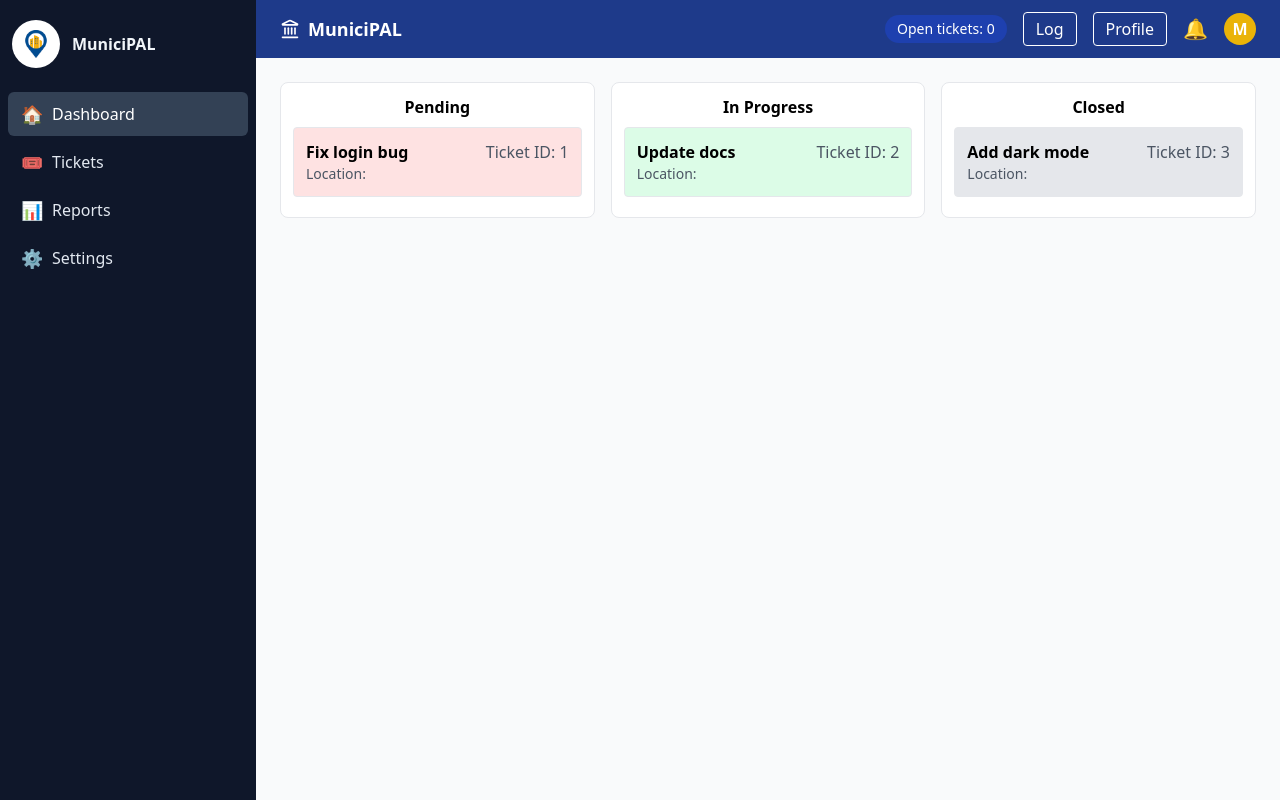
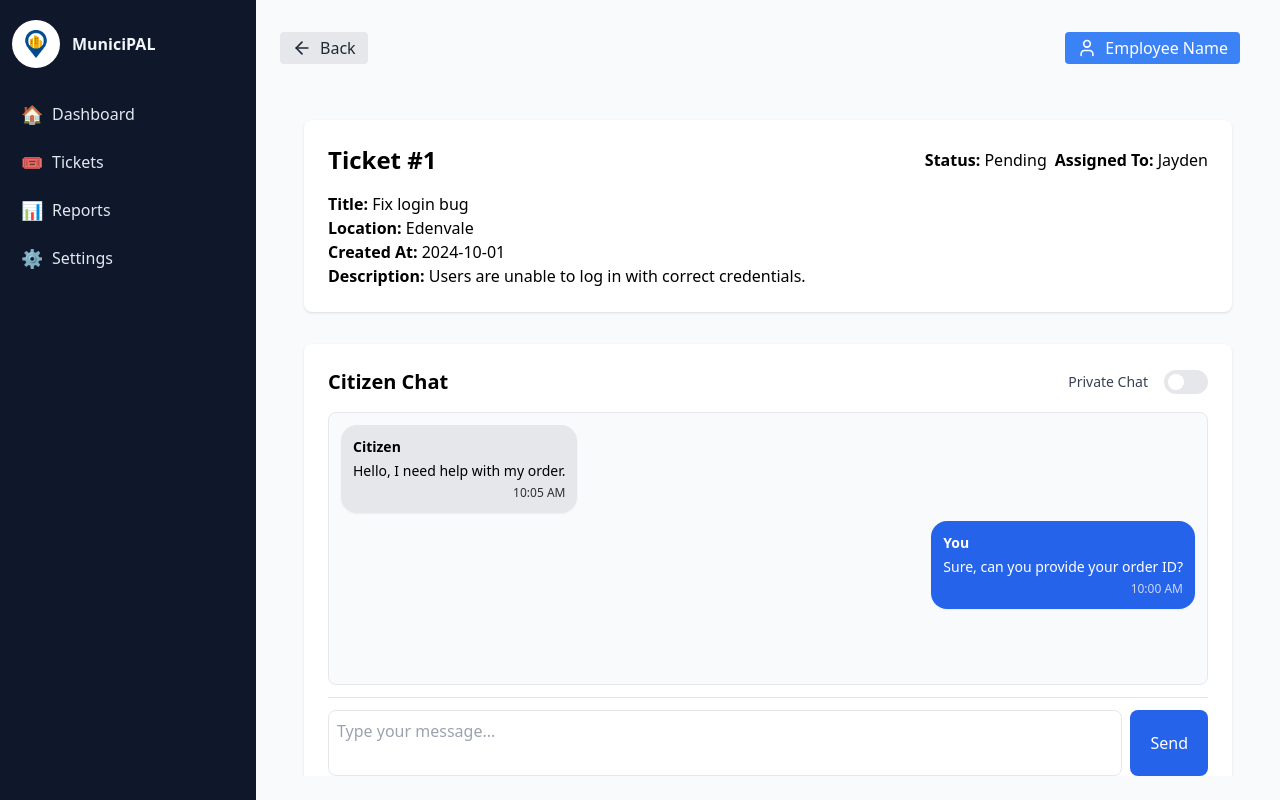
Before and after one commit to MikhaarRamdaw/MuniciPAL-DashboardSite, a React (Vite) app: page /tickets/1 in a window 1280 px wide. Before the commit this address led to /. Built offline with nearby package versions, Linux system fonts and the light colour scheme.

Commit message:
Updated report details page and added chat forum component

```diff
--- a/package.json
+++ b/package.json
@@ -10,6 +10,7 @@
     "preview": "vite preview"
   },
   "dependencies": {
+    "@headlessui/react": "^2.2.9",
     "lucide-react": "^0.544.0",
     "react": "^19.1.1",
     "react-dom": "^19.1.1",
--- a/src/App.jsx
+++ b/src/App.jsx
@@ -2,6 +2,7 @@ import { Routes, Route, Navigate } from "react-router-dom";
 import Dashboard from "./pages/Dashboard";
 import Tickets from "./pages/Tickets";
 import Reports from "./pages/Reports"; // NEW
+import DetailedTickets from "./pages/DetailedTickets";
 
 export default function App() {
   return (
@@ -9,6 +10,7 @@ export default function App() {
       <Route path="/" element={<Dashboard />} />
       <Route path="/tickets" element={<Tickets />} />
       <Route path="/reports" element={<Reports />} /> {/* NEW */}
+      <Route path="/tickets/:id" element={<DetailedTickets />} />
       <Route path="*" element={<Navigate to="/" replace />} />
     </Routes>
   );
--- /dev/null
+++ b/src/Components/ChatForum.jsx
@@ -0,0 +1,64 @@
+import React, { useRef, useEffect } from 'react';
+
+export default function ChatForum({ messages, newMessage, setNewMessage, handleSendMessage, isPrivate }) {
+  const chatContainerRef = useRef(null);
+
+  useEffect(() => {
+    if (chatContainerRef.current) {
+      chatContainerRef.current.scrollTop = chatContainerRef.current.scrollHeight;
+    }
+  }, [messages]);
+
+  return (
+    <div className="flex flex-col h-full">
+      <div
+        ref={chatContainerRef}
+        className="flex-1 overflow-y-auto border p-3 rounded-lg bg-gray-50"
+      >
+
+        <div className="flex flex-col space-y-2">
+          {messages.map((msg) => (
+            <div
+              key={msg.id}
+              className={`flex ${msg.user === 'You'
+                ? 'justify-end' : 'justify-start'}`}
+            >
+              <div
+                className={`inline-block p-3 rounded-2xl max-w-xs break-words shadow-sm
+                ${isPrivate ? (msg.user === 'You' ? 'bg-green-600 text-white' : 'bg-gray-200 text-black')
+                    : (msg.user === 'You' ? 'bg-blue-600 text-white' : 'bg-gray-200 text-black')
+                  }`}
+              >
+                <div className="text-sm font-semibold mb-1">{msg.user}</div>
+                <div className="text-sm">{msg.message}</div>
+                <div className={`text-xs mt-1 text-right opacity-80 ${msg.user === "You" ? "text-gray-100" : "text-black"}`}>
+                  {msg.timestamp}
+                </div>
+              </div>
+            </div>
+          ))}
+        </div>
+      </div>
+
+      <div className="mt-3 flex gap-2 border-t pt-3">
+        <textarea
+          id="chat-message"
+          name="chat-message"
+          value={newMessage}
+          onChange={(e) => setNewMessage(e.target.value)}
+          className="flex-1 border rounded-lg p-2 resize-none focus:outline-none focus:ring-0 focus:border-gray-300"
+          placeholder="Type your message..."
+          rows={2}
+        />
+        <button
+          onClick={handleSendMessage}
+          className={`px-5 py-2 rounded-lg transition
+            ${isPrivate ? 'bg-green-600 hover:bg-green-700 text-white'
+              : 'bg-blue-600 hover:bg-blue-700 text-white'}`}
+        >
+          Send
+        </button>
+      </div>
+    </div>
+  );
+}
--- /dev/null
+++ b/src/Components/DetailHeader.jsx
@@ -0,0 +1,34 @@
+import { User, ArrowLeft } from "lucide-react";
+import { useNavigate } from "react-router-dom";
+
+function Header({ backTo }) {
+  const navigate = useNavigate();
+
+  return (
+    <div className="flex justify-between items-center mb-6 h-12 pr-4 pl-0">
+
+      {/* Left: Back Button */}
+      <div className="flex items-center space-x-2">
+        <button
+          onClick={() => navigate(backTo)}
+          className="flex items-center bg-gray-200 text-gray-800 px-3 py-1 rounded hover:bg-gray-300 transition"
+        >
+          <ArrowLeft className="w-5 h-5 mr-2" />
+          <span>Back</span>
+        </button>
+      </div>
+
+
+      <div className="flex-1 flex justify-center items-center mx-4 max-w-lg"></div>
+
+      <div className="flex items-center space-x-4">
+        <button className="flex items-center bg-blue-500 text-white px-3 py-1 rounded hover:bg-blue-600 transition">
+          <User className="w-5 h-5 mr-2" />
+          <span>Employee Name</span>
+        </button>
+      </div>
+    </div>
+  );
+}
+
+export default Header;
--- a/src/Components/Header.jsx
+++ b/src/Components/Header.jsx
@@ -37,6 +37,8 @@ function Header() {
 
       <div className="flex-1 flex justify-center items-center mx-4 max-w-lg space-x-2 relative">
         <input
+          id="search-ticket"
+          name="search-ticket"
           type="text"
           placeholder="Search Ticket"
           className="border rounded px-2 py-1 flex-1"
@@ -78,7 +80,7 @@ function Header() {
       </div>
 
       <div className="flex items-center space-x-4">
-        <select className="border rounded px-2 py-1" defaultValue="">
+        <select id="sort-by" name="sort-by" className="border rounded px-2 py-1" defaultValue="">
           <option value="">Sort By</option>
           <option>Newest to Oldest</option>
           <option>Oldest to Newest</option>
--- /dev/null
+++ b/src/pages/DetailedTickets.jsx
@@ -0,0 +1,117 @@
+import { useParams, useNavigate } from "react-router-dom";
+import Sidebar from "../Components/Sidebar";
+import DetailHeader from "../Components/DetailHeader";
+import ChatForum from "../Components/ChatForum";
+import React, { useState } from "react";
+import { Switch } from "@headlessui/react";
+
+function DetailedTickets() {
+    const { id } = useParams();
+
+    // Mock ticket data
+    const ticket = {
+        id,
+        title: "Fix login bug",
+        status: "Pending",
+        location: "Edenvale",
+        description: "Users are unable to log in with correct credentials.",
+        createdAt: "2024-10-01",
+        assignedTo: "Jayden",
+    };
+
+    const [isPrivate, setIsPrivate] = useState(false);
+
+    //mock messages
+    const [chatMessages, setChatMessages] = useState([
+        { id: 1, user: 'Citizen', message: 'Hello, I need help with my order.', timestamp: '10:05 AM' },
+        { id: 2, user: 'You', message: 'Sure, can you provide your order ID?', timestamp: '10:00 AM' },
+
+    ]);
+
+    const [privateMessages, setPrivateMessages] = useState([
+        { id: 1, user: 'Employee', message: 'This is a private note regarding the ticket.', timestamp: '10:10 AM' },
+    ]);
+
+    const [newMessage, setNewMessage] = useState('');
+
+    const handleSendMessage = () => {
+        if (newMessage.trim() !== '') {
+            const newChatMessage = {
+                id: Date.now(),
+                user: 'You',
+                message: newMessage,
+                timestamp: new Date().toLocaleTimeString([], { hour: '2-digit', minute: '2-digit' })
+            };
+
+            if (isPrivate) {
+                setPrivateMessages([...privateMessages, newChatMessage]);
+            } else {
+                setChatMessages([...chatMessages, newChatMessage]);
+            }
+            setNewMessage('');
+        }
+    };
+
+    return (
+        <div className="flex h-screen">
+            <Sidebar />
+            <main className="flex-1 flex flex-col min-h-screen overflow-hidden p-6">
+                <DetailHeader backTo={"/tickets"} />
+                <div className="flex-1 overflow-y-auto p-6 space-y-8">
+                    <div className="bg-white p-6 rounded-lg shadow">
+                        <div className="flex items-center justify-between mb-4">
+                            <h1 className="text-2xl font-bold">Ticket #{ticket.id}</h1>
+                            <div className="flex items-center space-x-2">
+                                <p><span className="font-semibold">Status:</span> {ticket.status}</p>
+                                <p><span className="font-semibold">Assigned To:</span> {ticket.assignedTo}</p>
+                            </div>
+                        </div>
+
+                        <p><span className="font-semibold">Title:</span> {ticket.title}</p>
+                        <p><span className="font-semibold">Location:</span> {ticket.location}</p>
+                        <p><span className="font-semibold">Created At:</span> {ticket.createdAt}</p>
+                        <p><span className="font-semibold">Description:</span> {ticket.description}</p>
+
+                    </div>
+                    <div className="mt-auto bg-white p-6 rounded-lg shadow flex flex-col h-[57vh]">
+                        <div className="flex items-center justify-between mb-4">
+                            <h2 className="text-xl font-bold">
+                                {isPrivate ? "Private Chat" : "Citizen Chat"}
+                            </h2>
+
+                            <div className="flex items-center space-x-4">
+                                <span className="text-sm font-medium text-gray-700">
+                                    {isPrivate ? "Citizen Chat" : "Private Chat"}
+                                </span>
+                                <Switch
+                                    checked={isPrivate}
+                                    onChange={setIsPrivate}
+                                    className={`${isPrivate ? 'bg-blue-600' : 'bg-gray-200'}
+                                            relative inline-flex h-6 w-11 items-center rounded-full transition-colors
+                                            focus:outline-none focus:ring-2 focus:ring-offset-2 focus:ring-blue-500`}
+                                >
+                                    <span
+                                        className={`${isPrivate ? 'translate-x-6' : 'translate-x-1'}
+                                            inline-block h-4 w-4 transform rounded-full bg-white transition-transform`}
+                                    />
+                                </Switch>
+                            </div>
+                        </div>
+
+                        <div className="flex-1 min-h-0 overflow-y-auto">
+                            <ChatForum
+                                messages={isPrivate ? privateMessages : chatMessages}
+                                newMessage={newMessage}
+                                setNewMessage={setNewMessage}
+                                handleSendMessage={handleSendMessage}
+                                isPrivate={isPrivate}
+                            />
+                        </div>
+                    </div>
+                </div>
+            </main>
+        </div>
+    );
+}
+
+export default DetailedTickets;
--- a/src/pages/Tickets.jsx
+++ b/src/pages/Tickets.jsx
@@ -1,4 +1,5 @@
 import { useState } from "react";
+import { Link } from "react-router-dom";
 import Sidebar from "../Components/Sidebar";
 import Header from "../Components/Header";
 import TicketCard from "../Components/TicketCard";
@@ -23,8 +24,9 @@ function Tickets() {
 
         <div className="grid grid-cols-1 sm:grid-cols-2 lg:grid-cols-3 lg:grid-cols-4 gap-6">
           {tickets.map((ticket) => (
-            <div
+            <Link
               key={ticket.id}
+              to={`/tickets/${ticket.id}`}
               className="border rounded-lg bg-white shadow p-4"
             >
               <h2
@@ -40,7 +42,7 @@ function Tickets() {
               </h2>
 
               <TicketCard ticket={ticket} />
-            </div>
+            </Link>
           ))}
         </div>
       </main>
```
Also changed, not shown: 1 other file (tests, documents, lock files or other folders).
